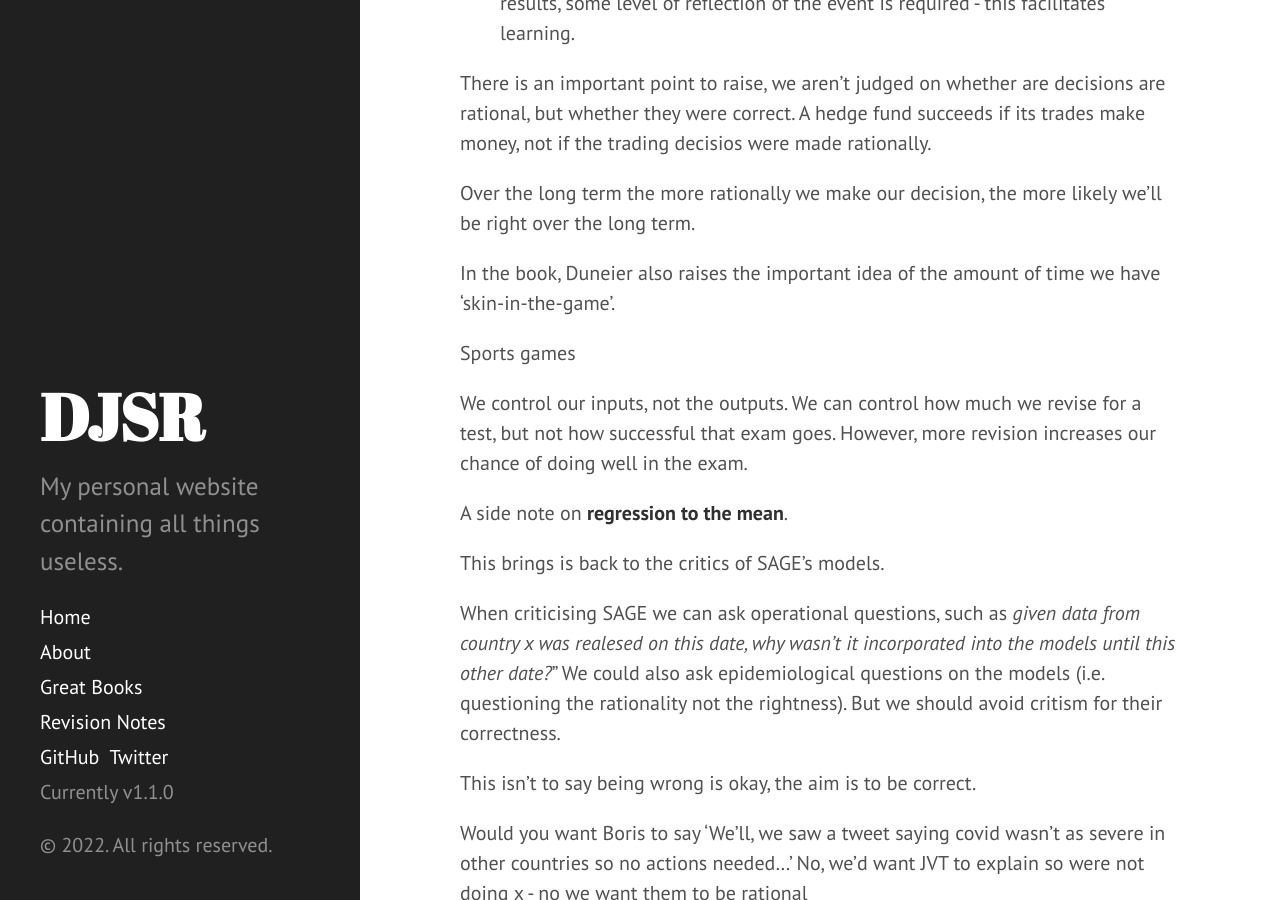
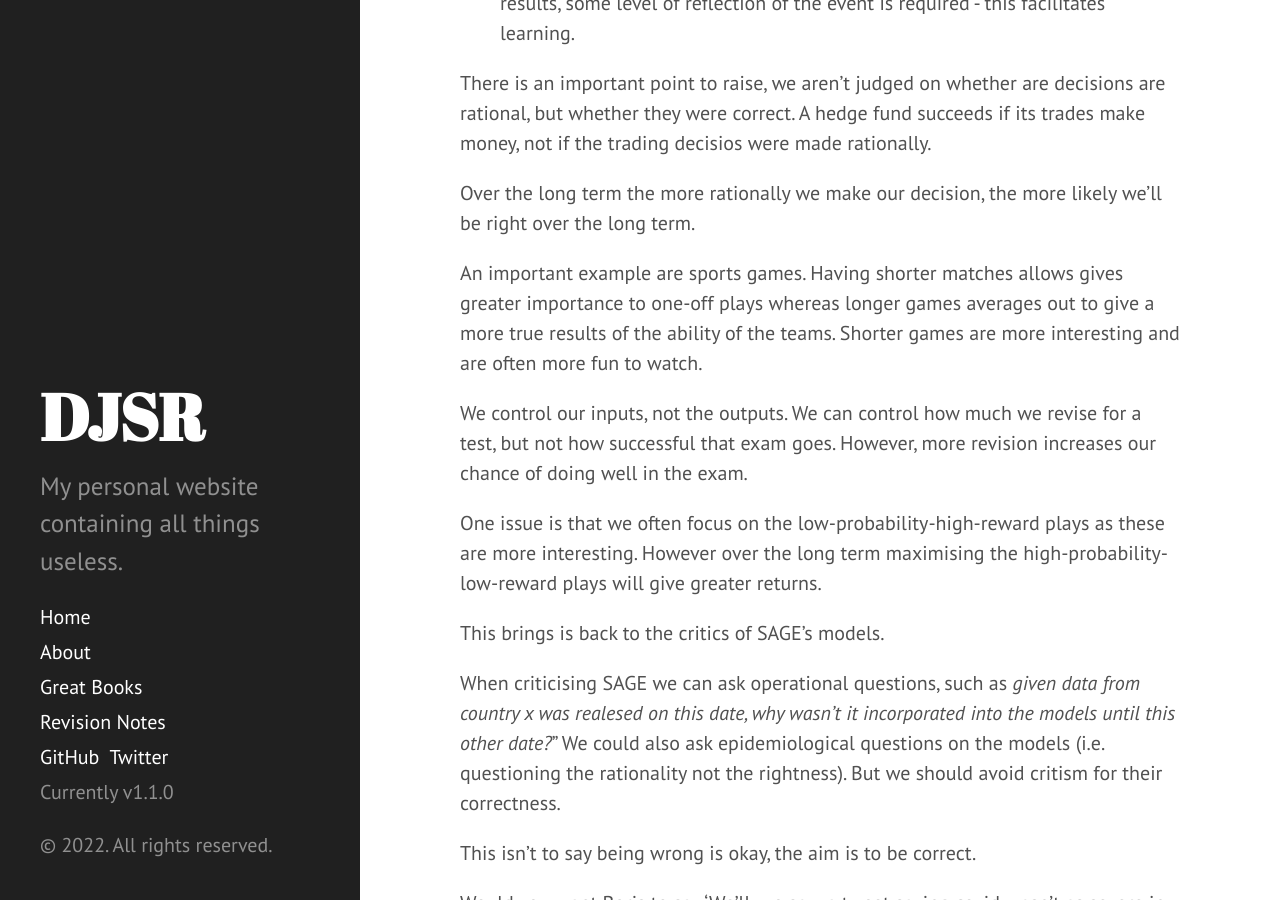
Before and after one commit to dansomrob/dansomrob.github.io, a Jekyll site: the page built from _posts/2022-04-16-SAGE.md, in a window 1280 px wide and 900 px high, scrolled down 2223 px. Built offline with Jekyll 4.4.1, drawn with Linux system fonts in a browser that asks for light colours; some of the changed text lies outside the part shown.

Commit message:
first post

```diff
--- a/_posts/2022-01-21-SAGE.md
+++ b/_posts/2022-04-16-SAGE.md
@@ -33,13 +33,11 @@ There is an important point to raise, we aren't judged on whether are decisions
 
 Over the long term the more rationally we make our decision, the more likely we'll be right over the long term.
 
-In the book, Duneier also raises the important idea of the amount of time we have 'skin-in-the-game'.
-
-Sports games
+An important example are sports games. Having shorter matches allows gives greater importance to one-off plays whereas longer games averages out to give a more true results of the ability of the teams. Shorter games are more interesting and are often more fun to watch.
 
 We control our inputs, not the outputs. We can control how much we revise for a test, but not how successful that exam goes. However, more revision increases our chance of doing well in the exam.
 
-A side note on **regression to the mean**.
+One issue is that we often focus on the low-probability-high-reward plays as these are more interesting. However over the long term maximising the high-probability-low-reward plays will give greater returns.
 
 This brings is back to the critics of SAGE's models.
 
```
